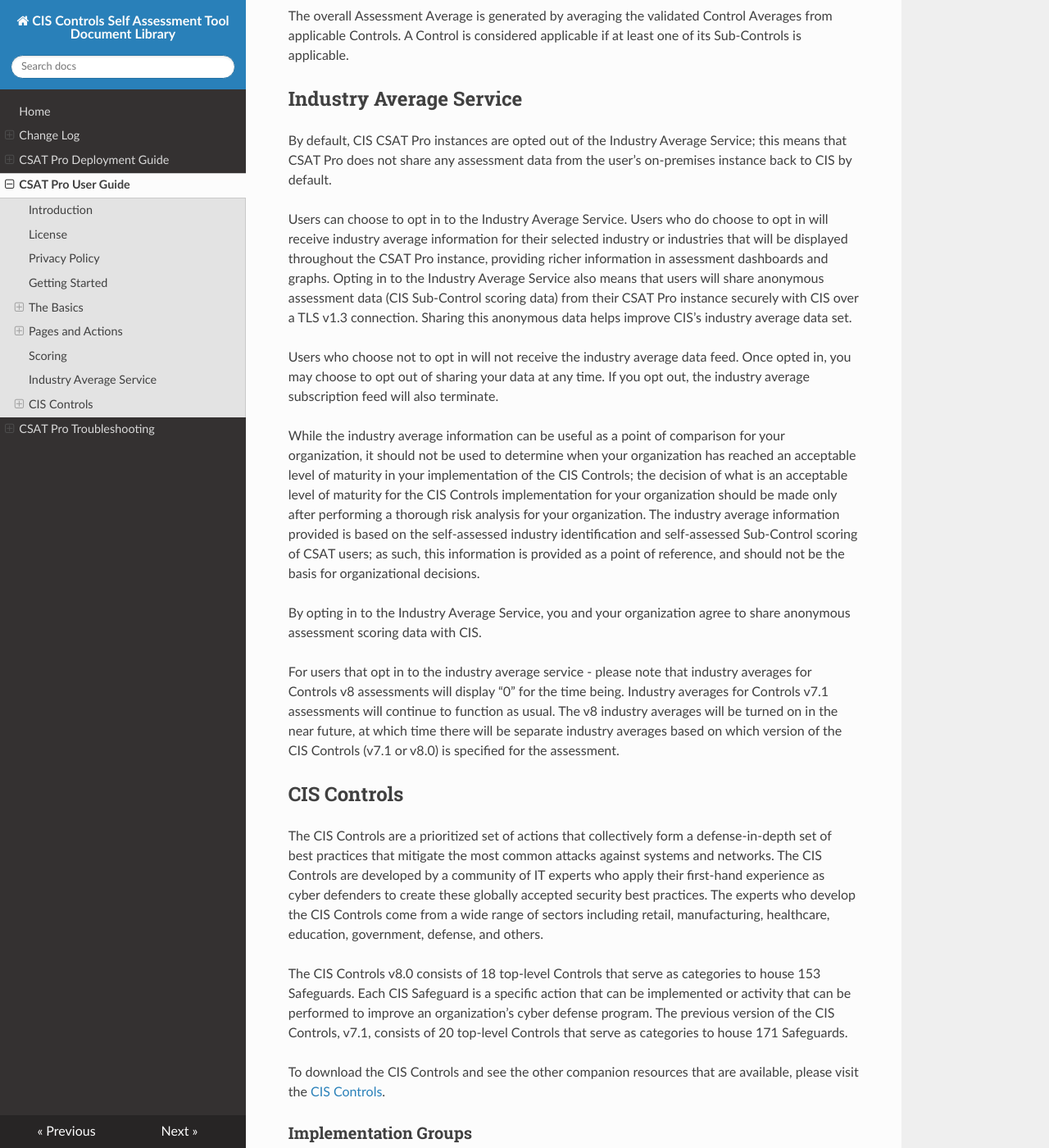
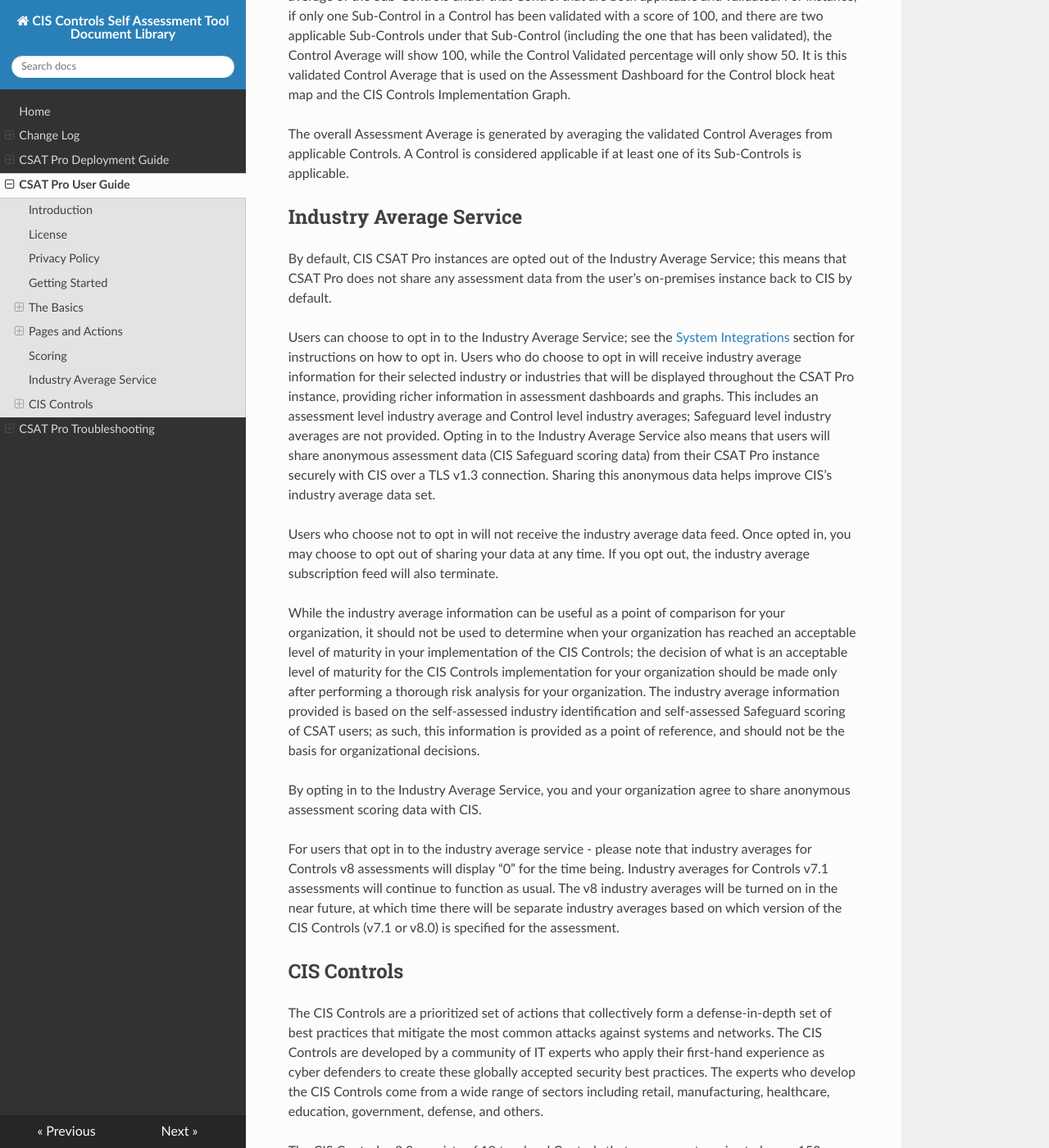
Before and after one commit to CISecurity/CSAT-Docs, an MkDocs documentation site: the page built from docs/source/csat_pro_user_guide.md, in a window 1280 px wide and 1400 px high, scrolled down 21107 px. Shown: the whole window at 82% size. Built offline with MkDocs 1.6.1, drawn with Linux system fonts in a browser that asks for light colours; nearby versions of some CDN libraries; some of the changed text lies outside the part shown.

Commit message:
updates for CSAT Pro v1.7.0

```diff
--- a/docs/source/csat_pro_user_guide.md
+++ b/docs/source/csat_pro_user_guide.md
@@ -144,6 +144,7 @@ The Organization History section displays event log information for that organiz
 The Assessment History graph on the Organization page shows how closed assessment scores for that organization have changed over time based on the date the assessment was closed.
 The chart distinguishes between assessment templates used (separate tracking for CIS Controls v7.1 versus v8) and fluctuates the span of time based on what scores are available for that organization.
 
+Clicking the information icon beside the graph title (the blue circle with letter 'i' in it) will display in-tool information about the graph.
 
 ### Creating a New Organization ###
 Top-level organizations are the start of a new organization tree and can be created by users with the System Admin system profile from the Home page by clicking on the “Create Organization” button.  This button will go to a Create Organization page that lets the user enter the information needed to create the organization.
@@ -234,7 +235,7 @@ Users with an Organization Admin or Full User role in an organization can view t
 
 Summary information about the assessment is provided at the top of the Assessment Dashboard including the assessment name, control framework, scoring method, start date, due date, open/closed status, organization, industry, and the implementation group that is currently selected.  The Implementation Group for the assessment can be changed with the drop down, which will change the applicability of Sub-Controls in the assessment (see the exclamation mark in the circle by the Implementation Group drop down for more information).  Below that is a row of summary statistics including the assessment average, the industry average (if the CSAT Pro instance is opted in), the percentage of the assessment that is completed, and the percentage of the assessment that is validated.  Below that is a Control Level Heat Map, which has a color coded block for each CIS Control indicating that Control’s current average.  Clicking on the exclamation mark in a circle icon below that heat map will provide a legend that maps the colors to the score ranges.  Clicking on any of the Control blocks will go to the Control View for that CIS Control.
 
-Below that information are several graphs:
+Below that information are several graphs.  Clicking the information icon beside a graph title (the blue circle with letter 'i' in it) will display in-tool information about the graph.
 
 -	CIS Controls Implementation Average graph - This is a bar graph showing the assessment's validated Control averages (and corresponding industry Control averages if opted in). The first bar for each Control represents the assessment's current average for that Control. Each Control average is calculated by finding the sum of the scores of the Sub-Controls/Safeguards in that Control that are both applicable and validated, and then dividing that sum by the total number of Sub-Controls/Safeguards in that Control that are both applicable and validated. When opted in to the Industry Average Service, this chart also has:
     - A second bar for each Control representing the industry average for that Control.
@@ -251,7 +252,7 @@ At the top right of the Assessment Dashboard, users can export reports and close
     - An assessment could be closed at the end of an assessment period and a new assessment for a new time period can be started using an existing assessment’s data.
     - An assessment template can be created that is used to generate other assessments.  For instance, maybe an organization wants to assess against IG1 plus a few additional Sub-Controls, and minus a few other Sub-Controls.  A template could be created with the desired Sub-Controls set to Applicable (and kept unscored), and then the working assessments could be created as copies of that template assessment.
 - Close Assessment/Reopen Assessment - Only Organization Admins have access to this button.  If the assessment is currently open, the "Close Assessment" button will allow the Organization Admin to lock the assessment, preventing further edits.  If the assessment is currently closed, the "Reopen Assessment" button will allow the Organization Admin to unlock the assessment, allowing edits once again.
-- Export CSV - Both Organization Admins and Full Users have access to this button.  This button allows users to export a Sub-Control level spreadsheet in csv format.  This report contains information similar to what is found in the Assessment Summary tab.
+- Export CSV - Both Organization Admins and Full Users have access to this button.  This button allows users to export a Safeguard level spreadsheet in CSV format.  This report contains information similar to what is found in the Assessment Summary tab.  By default, this export will only contain the Safeguards that have been scored so far; the Export Filtered CSV functionality on the Assessment Summary page can be used to customize which Safeguards are exported to CSV.
 - Export Board Level Slides - Both Organization Admins and Full Users have access to this button.  This button allows users to export a set of slides containing high level assessment summary information in pptx format.  This report contains information and graphs from the Assessment Dashboard, as well as the Assessment History graph from the Organization Info page.
 
 At the top left of the Assessment Dashboard, users can select different assessment tabs to switch between the Assessment Dashboard, the Assessment Summary, the Assessment Event Log, and the Task Calendar.
@@ -310,7 +311,7 @@ Basic Users in the organization are more limited.  Basic Users will only have ac
 
 A task that is Not Applicable cannot be scored and its workflow buttons will not be available.  Task applicability can be initially set by the Implementation Group selected for the assessment.  The applicability for individual tasks can be adjusted with the Applicability toggle for that task by users with the appropriate role.
 
-Evidence files can be uploaded to the task with the Upload Evidence button, which is next to the workflow buttons.  This button will display an Upload Evidence pop-up that will allow the user to browse to an evidence file that they wish to upload to that task.  The Maximum file size for uploads is currently 5MB.  Uploaded evidence files are compressed into a zip format.  If evidence files have been uploaded to the task, there will be an Evidence section below the workflow buttons.  This section will display a list of the evidence files that have been uploaded to the task so far.  Clicking on the filename for the evidence file will download that evidence file.  Clicking on the trash can icon next to an evidence file name will delete the evidence file.
+Evidence files can be uploaded to the task with the Upload Evidence button, which is next to the workflow buttons.  This button will display an Upload Evidence pop-up that will allow the user to browse to an evidence file that they wish to upload to that task.  The Maximum file size for uploads is currently 15MB.  Uploaded evidence files are compressed into a zip format.  If evidence files have been uploaded to the task, there will be an Evidence section below the workflow buttons.  This section will display a list of the evidence files that have been uploaded to the task so far.  Clicking on the filename for the evidence file will download that evidence file.  Clicking on the trash can icon next to an evidence file name will delete the evidence file.
 
 Below the workflow buttons and Evidence section (if present) are the Discussion and History sections.  Users can switch between these by clicking the appropriate tab:
 
@@ -373,11 +374,11 @@ Industry Average Service
 ------------
 By default, CIS CSAT Pro instances are opted out of the Industry Average Service; this means that CSAT Pro does not share any assessment data from the user’s on-premises instance back to CIS by default.
 
-Users can choose to opt in to the Industry Average Service. Users who do choose to opt in will receive industry average information for their selected industry or industries that will be displayed throughout the CSAT Pro instance, providing richer information in assessment dashboards and graphs. Opting in to the Industry Average Service also means that users will share anonymous assessment data (CIS Sub-Control scoring data) from their CSAT Pro instance securely with CIS over a TLS v1.3 connection. Sharing this anonymous data helps improve CIS’s industry average data set.
+Users can choose to opt in to the Industry Average Service; see the [System Integrations](#system-integrations-page) section for instructions on how to opt in. Users who do choose to opt in will receive industry average information for their selected industry or industries that will be displayed throughout the CSAT Pro instance, providing richer information in assessment dashboards and graphs. This includes an assessment level industry average and Control level industry averages; Safeguard level industry averages are not provided. Opting in to the Industry Average Service also means that users will share anonymous assessment data (CIS Safeguard scoring data) from their CSAT Pro instance securely with CIS over a TLS v1.3 connection. Sharing this anonymous data helps improve CIS’s industry average data set.
 
 Users who choose not to opt in will not receive the industry average data feed. Once opted in, you may choose to opt out of sharing your data at any time. If you opt out, the industry average subscription feed will also terminate.
 
-While the industry average information can be useful as a point of comparison for your organization, it should not be used to determine when your organization has reached an acceptable level of maturity in your implementation of the CIS Controls; the decision of what is an acceptable level of maturity for the CIS Controls implementation for your organization should be made only after performing a thorough risk analysis for your organization. The industry average information provided is based on the self-assessed industry identification and self-assessed Sub-Control scoring of CSAT users; as such, this information is provided as a point of reference, and should not be the basis for organizational decisions.
+While the industry average information can be useful as a point of comparison for your organization, it should not be used to determine when your organization has reached an acceptable level of maturity in your implementation of the CIS Controls; the decision of what is an acceptable level of maturity for the CIS Controls implementation for your organization should be made only after performing a thorough risk analysis for your organization. The industry average information provided is based on the self-assessed industry identification and self-assessed Safeguard scoring of CSAT users; as such, this information is provided as a point of reference, and should not be the basis for organizational decisions.
 
 By opting in to the Industry Average Service, you and your organization agree to share anonymous assessment scoring data with CIS.
 
```
Also changed, not shown: other parts of docs/source/csat_pro_user_guide.md (+1 -1 lines).
